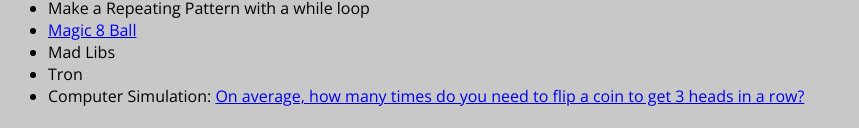
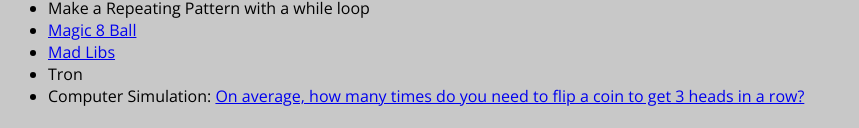
Before and after one commit to Computer-Programming-B/Computer-Programming-B.github.io, a plain HTML site: page index.html in a window 1280 px wide. Shown: the part 459-587 px from the top of the page, without its empty margins (0-859 px from the left). Drawn offline with nearby package versions, Linux system fonts and the light colour scheme.

Commit message:
Update index.html

```diff
--- a/index.html
+++ b/index.html
@@ -29,7 +29,7 @@
 			<li><a href="https://github.com/Computer-Programming-B/BusesAndTaxis/blob/master/README.md#buses-and-taxis">Buses and Taxis</a></li></ul>
 		<li>Make a Repeating Pattern with a while loop</li>
 		<li><a href="https://github.com/Computer-Programming-B/Magic8Ball/blob/master/README.md#magic-8-ball">Magic 8 Ball</a></li>
-		<li>Mad Libs</li>
+		<li><a href="https://github.com/Computer-Programming-B/MadLibs/blob/main/README.md#mad-libs">Mad Libs</a></li>
 		<li>Tron</li>
 		<li>Computer Simulation: <a href="https://github.com/Computer-Programming-B/CoinFlips/blob/master/README.md#on-average-how-many-times-do-you-need-to-flip-a-coin-to-get-three-heads-in-a-row">On average, how many times do you need to flip a coin to get 3 heads in a row?</li></li>
 		</ul>
```
